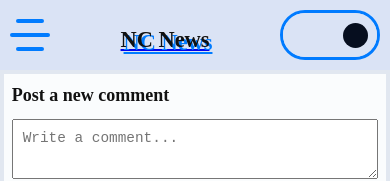
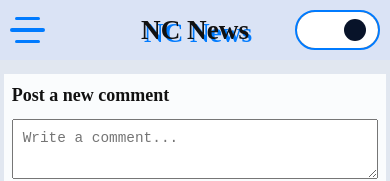
Before and after one commit to RafalbCzajka/nc-news, a React (Vite) app: page /articles/1 in a window 390 px wide. Shown: the top 181 px of the page. Built offline with nearby package versions, Linux system fonts and the light colour scheme; no server answers; a web font is replaced by a local one.

Commit message:
Adjusted Header appearnce on mobile devices

```diff
--- a/src/App.css
+++ b/src/App.css
@@ -125,20 +125,23 @@ h1{
   position: relative;
   width: 100px;
   height: 50px;
-  --light: #dae3f5;
-  --dark: #060e1f;
+  --light: #ffffff;
+  --dark: #081329;
   --link: rgb(27, 129, 112);
   --link-hover: rgb(24, 94, 82);
+
+  /* --light: #dae3f5;
+  --dark: #060e1f; */
 }
 
 .switch-label {
   position: absolute;
   width: 100%;
   height: 50px;
-  /* background-color: var(--dark); */
+  background-color: var(--dark);
   border-radius: 25px;
   cursor: pointer;
-  border: 3px solid #007bff;
+  border: 2px solid #007bff;
 }
 
 .checkbox {
@@ -185,18 +188,54 @@ h1{
 
 @media (max-width: 400px) {
   h1 {
-    font-size: 1.4rem;
+    font-size: 1.7rem;
     white-space: normal;
     text-align: center;
     width: 100%;
-    position: static;
-    transform: none;
-    margin-top: 10px;
   }
+
+  header a {
+  text-decoration: none;
+  color: inherit;
+}
 
   header {
     flex-wrap: wrap;
     height: auto;
+    justify-content: space-between;
+    align-items: center;
+  }
+
+  .toggle {
+    width: 35px;
+    height: 35px;
+    gap: 8px;
+  }
+
+  .bars {
+    height: 3.5px;
+    border-radius: 3.5px;
+  }
+
+  #toggle-theme {
+    width: 85px;
+    height: 40px;
+  }
+
+  .switch-label {
+    height: 40px;
+    border-radius: 20px;
+  }
+
+  .slider::before {
+    top: 7px;
+    left: 7px;
+    width: 22px;
+    height: 22px;
+  }
+
+  .checkbox:checked ~ .slider::before {
+    transform: translateX(40px);
   }
 }
 
```
